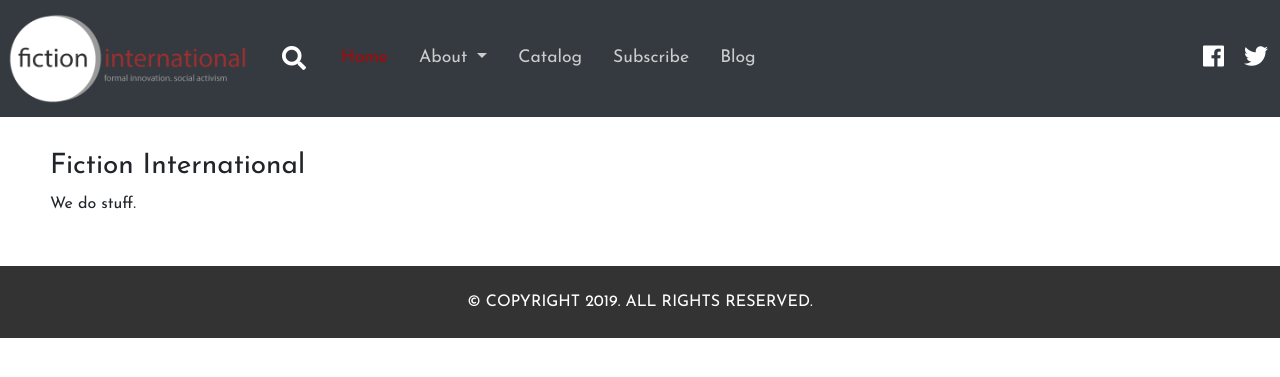
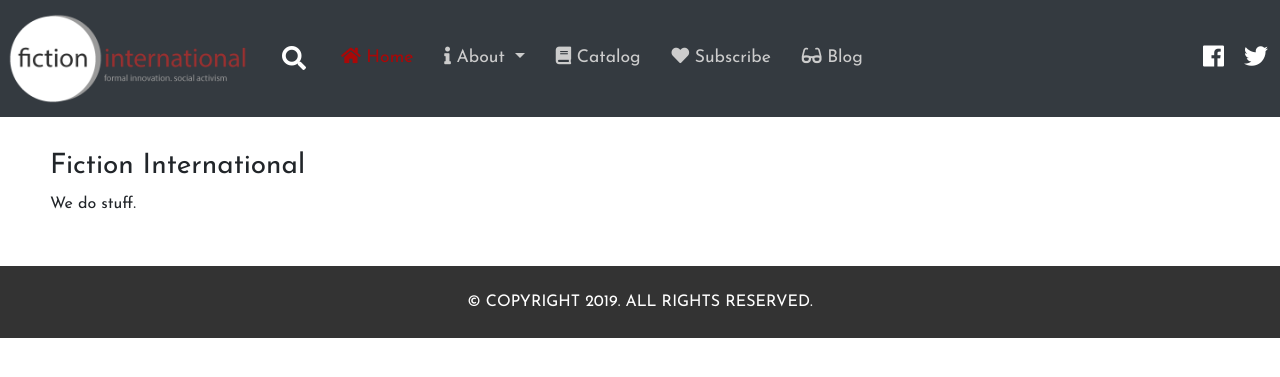
Before and after one commit to justingolden21/fiction-international, a Jekyll site: the page built from index.html, in a window 1280 px wide. Shown: the top 377 px of the page. Built offline with Jekyll 4.4.1, drawn with Linux system fonts in a browser that asks for light colours.

Commit message:
add icons to navbar and edit css on dropdown

```diff
--- a/_includes/header.html
+++ b/_includes/header.html
@@ -42,34 +42,33 @@
 				{% if page.active!='Home' %}
 					href="{{ site.baseurl }}/index.html"
 				{% endif %}
-				>Home</a>
+				><i class="fas fa-home"></i> Home</a>
 			</li>
 
 			<li class="nav-item dropdown">
 				<a class="nav-link {% if page.active=='About' %} active {% endif %} dropdown-toggle" href="#" id="about-dropdown" role="button" data-toggle="dropdown" aria-haspopup="true" aria-expanded="false">
-				About
+				<i class="fas fa-info"></i> About
 				</a>
 				<div class="dropdown-menu" aria-labelledby="about-dropdown">
-					<a class="dropdown-item" href="{{ site.baseurl }}/about.html">About the Journal</a>
-					<a class="dropdown-item" href="#">Masthead</a>
-					<div class="dropdown-divider"></div>
-					<a class="dropdown-item" href="#">Submit</a>
+					<a class="dropdown-item" href="{{ site.baseurl }}/about.html"><i class="fas fa-book-open"></i> About the Journal</a>
+					<a class="dropdown-item" href="#"><i class="fas fa-users"></i> Masthead</a>
+					<a class="dropdown-item" href="#"><i class="fas fa-paper-plane"></i> Submit</a>
 				</div>
 			</li>
 
 			<li class="nav-item">
 				<a class="nav-link {% if page.active=='Catalog' %} active {% endif %}"
-					href="{{ site.baseurl }}/catalog.html">Catalog</a>
+					href="{{ site.baseurl }}/catalog.html"><i class="fas fa-book"></i> Catalog</a>
 			</li>
 
 			<li class="nav-item">
 				<a class="nav-link {% if page.active=='Subscribe' %} active {% endif %}"
-					href="{{ site.baseurl }}/subscribe.html">Subscribe</a>
+					href="{{ site.baseurl }}/subscribe.html"><i class="fas fa-heart"></i> Subscribe</a>
 			</li>
 
 			<li class="nav-item">
 				<a class="nav-link {% if page.active=='Blog' %} active {% endif %}"
-					href="{{ site.baseurl }}/blog.html">Blog</a>
+					href="{{ site.baseurl }}/blog.html"><i class="fas fa-glasses"></i> Blog</a>
 			</li>
 
 		</ul>
--- a/assets/css/common-styles.css
+++ b/assets/css/common-styles.css
@@ -80,6 +80,16 @@ img, button, br {
 }
 
 
+.dropdown-menu {
+	border: 1px solid #333;
+}
+.dropdown-item {
+	padding: 10px;
+}
+.dropdown-item:hover {
+	background-color: #ccc;
+}
+
 
 /*#nav-icons-div {}*/
 
```
